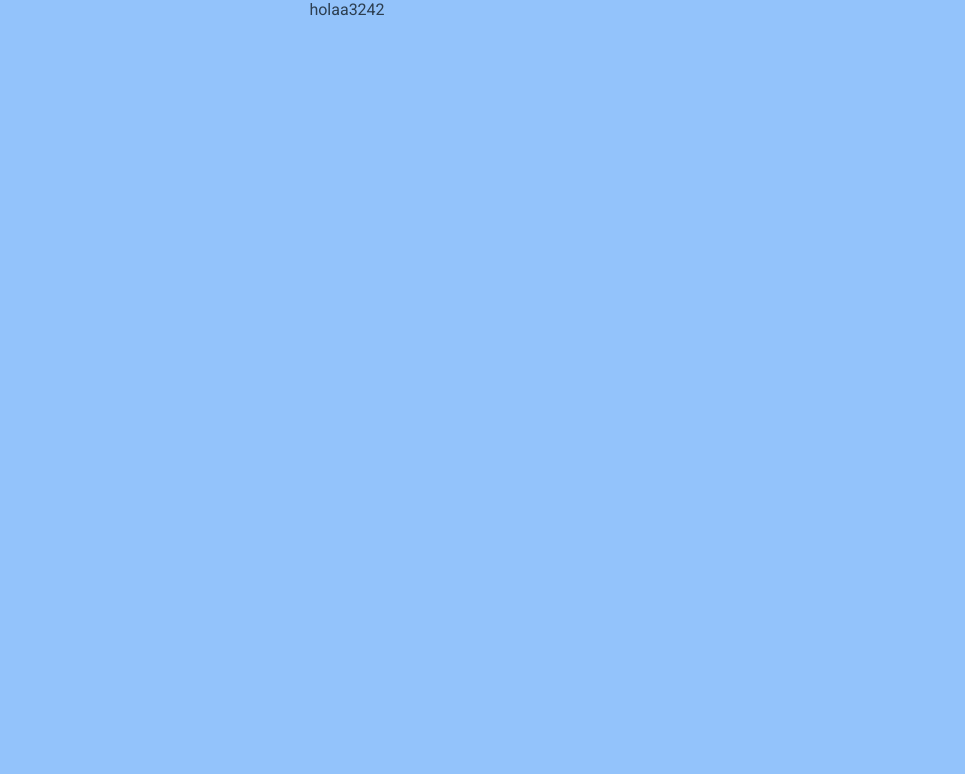
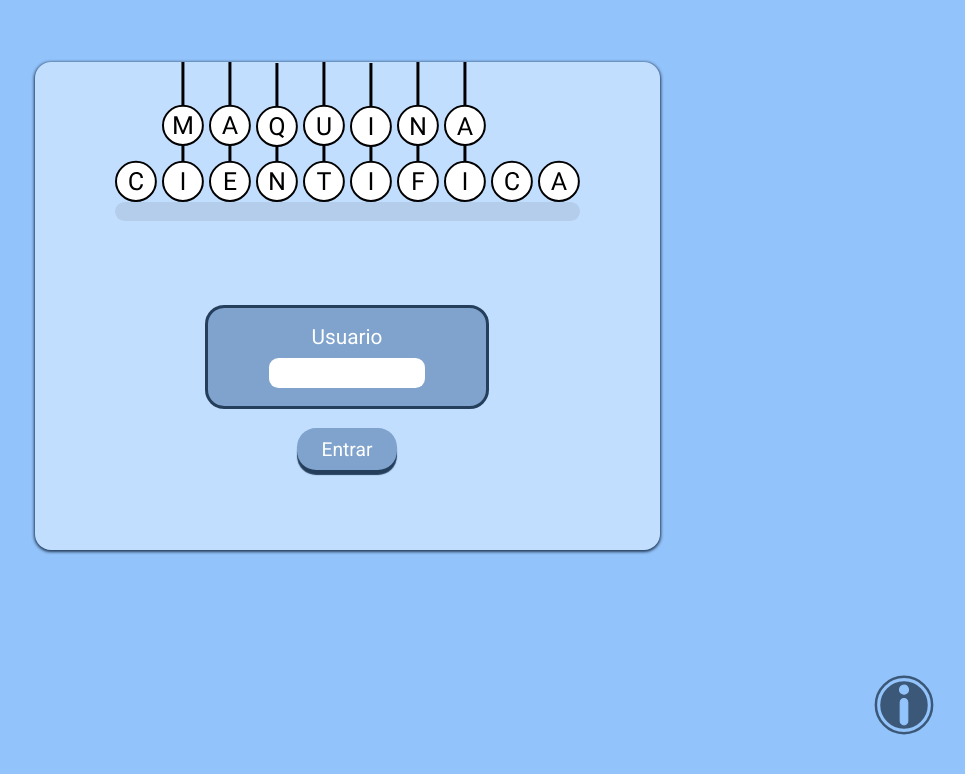
Before and after one commit to juanprog97/ClientMaquinaCientifica, a Vue app: page / in a window 1280 px wide. Shown: the top 774 px of the page, without its empty margins (293-1258 px from the left). Built offline with nearby package versions, Linux system fonts and the light colour scheme.

Commit message:
make info modal

```diff
--- /dev/null
+++ b/src/components/ModalInfo.vue
@@ -0,0 +1,152 @@
+<template>
+  <div id="wrapperModalInfoDetails">
+    <div class="containerModal">
+      <div id="headerContainer">
+        <div name="headerTitle"><p>La Maquina científica</p></div>
+        <button id="closeModal" @click="closeModal()">X</button>
+      </div>
+      <div name="contentModal">
+        <p>
+          Lorem Ipsum is simply dummy text of the printing and typesetting
+          industry. Lorem Ipsum has been the industry's standard dummy text ever
+          since the 1500s, when an unknown printer took a galley of type and
+          scrambled it to make a type specimen book. It has survived not only
+          five centuries, but also the leap into electronic typesetting,
+          remaining essentially unchanged. It was popularised in the 1960s with
+          the release of Letraset sheets containing Lorem Ipsum passages, and
+          more recently with desktop publishing software like Aldus PageMaker
+          including versions of Lorem Ipsum.
+        </p>
+        <label>Créditos</label>
+        <p>Jose Julian Kenji Lopez Takegami - Lider Projecto</p>
+        <p>Jose Julian Kenji Lopez Takegami - Lider Projecto</p>
+        <p>
+          Lorem Ipsum is simply dummy text of the printing and typesetting
+          industry. Lorem Ipsum has been the industry's standard dummy text ever
+          since the 1500s, when an unknown printer took a galley of type and
+          scrambled it to make a type specimen book. It has survived not only
+          five centuries, but also the leap into electronic typesetting,
+          remaining essentially unchanged. It was popularised in the 1960s with
+          the release of Letraset sheets containing Lorem Ipsum passages, and
+          more recently with desktop publishing software like Aldus PageMaker
+          including versions of Lorem Ipsum.
+        </p>
+      </div>
+
+      <div name="optionsModal">
+        <!-- <button @click="closeModal">Cerrar</button> -->
+      </div>
+    </div>
+  </div>
+</template>
+
+<script>
+export default {
+  props: ["infoUser"],
+  data() {
+    return {};
+  },
+  methods: {
+    closeModal() {
+      this.$emit("closeModalInfo");
+    },
+  },
+};
+</script>
+
+<style lang="scss" scoped>
+::-webkit-scrollbar {
+  width: 15px; /* width of the entire scrollbar */
+}
+
+::-webkit-scrollbar-track {
+  background: var(--clr-primary-color-700); /* color of the tracking area */
+}
+
+::-webkit-scrollbar-thumb {
+  background-color: var(--clr-secondary-white); /* color of the scroll thumb */
+  /* roundness of the scroll thumb */
+  border: 3px solid var(--clr-primary-color-700); /* creates padding around scroll thumb */
+}
+#wrapperModalInfoDetails {
+  z-index: 10;
+  background-color: rgba(0, 0, 0, 0.2);
+  width: 100%;
+  position: absolute;
+
+  height: 100%;
+  inset: 0;
+  display: grid;
+  place-items: center;
+
+  .containerModal {
+    background-color: var(--clr-primary-color-200);
+
+    width: 30vw;
+    max-height: 600px;
+    height: auto;
+    border-radius: 20px;
+    display: flex;
+    flex-direction: column;
+    #headerContainer {
+      color: white;
+      background-color: var(--clr-primary-color-700);
+      padding: 1em 0em;
+      display: flex;
+      flex-direction: row;
+      justify-content: end;
+
+      & > [name="headerTitle"] {
+        flex: 1;
+        font-size: 1.2em;
+      }
+      #closeModal {
+        color: white;
+        margin-right: 1em;
+        background-color: var(--clr-primary-color-700);
+        border: none;
+        font-size: 1.2em;
+        cursor: pointer;
+      }
+    }
+    & > [name="contentModal"] {
+      padding: 1.5em 1.2em;
+      color: white;
+      max-height: 400px;
+      display: flex;
+      flex-direction: column;
+      height: auto;
+      overflow-y: auto;
+      label {
+        font-weight: bold;
+        padding: 0.5em;
+        font-size: 1.2em;
+      }
+    }
+    & > div[name="optionsModal"] {
+      display: flex;
+      flex-direction: row;
+      justify-content: center;
+      padding-bottom: 1.5em;
+      padding-top: 0.7em;
+      gap: 2em;
+      button {
+        padding: 0.8em;
+        border-radius: 1em/50%;
+        border: none;
+        color: var(--clr-secondary-white);
+        background-color: var(--clr-primary-color-800);
+        box-shadow: 0px 3px 1px 0px var(--clr-primary-color-700);
+        font-size: clamp(0.7em, 1.5vw, 1.2em);
+        cursor: pointer;
+        transition: 0.15s ease-in background-color;
+
+        &:active {
+          transition: 0.15s ease-out background-color;
+          background-color: var(--clr-primary-color-700);
+        }
+      }
+    }
+  }
+}
+</style>
--- a/src/pages/userLogin.vue
+++ b/src/pages/userLogin.vue
@@ -1,15 +1,160 @@
 <template>
-    <div>
-        holaa3242
+  <div id="wrapperLoginUser">
+    <modal-info v-if="modalInfo" @closeModalInfo="changeModal"></modal-info>
+    <div class="containerLogin">
+      <span class="logo"><logo-image /></span>
+
+      <form class="loginForm" action="">
+        <p for="textUser">Usuario</p>
+        <input id="textUser" type="text" />
+      </form>
+
+      <button id="buttonA">Entrar</button>
     </div>
+    <button class="infoButton" @click="changeModal">
+      <svg
+        width="60"
+        height="60"
+        viewBox="0 0 60 60"
+        fill="none"
+        xmlns="http://www.w3.org/2000/svg"
+      >
+        <path
+          d="M30 4.6871C16.03 4.6871 4.687 16.0301 4.687 30.0001C4.6871 43.9701 16.03 55.3131 30 55.3131C43.97 55.3131 55.313 43.9701 55.313 30.0001C55.313 16.0301 43.97 4.6871 30 4.6871Z"
+          stroke="#3C5878"
+          stroke-width="8.125"
+          stroke-linecap="round"
+          stroke-linejoin="round"
+        />
+        <path
+          fill-rule="evenodd"
+          clip-rule="evenodd"
+          d="M30 4.6871C16.03 4.6871 4.687 16.0301 4.687 30.0001C4.6871 43.9701 16.03 55.3131 30 55.3131C43.97 55.3131 55.313 43.9701 55.313 30.0001C55.313 16.0301 43.97 4.6871 30 4.6871Z"
+          fill="#3C5878"
+          stroke="#93C4FB"
+          stroke-width="3.125"
+        />
+        <path
+          fill-rule="evenodd"
+          clip-rule="evenodd"
+          d="M30.014 10.198C31.242 10.198 32.269 10.63 33.139 11.5C34.009 12.37 34.441 13.41 34.441 14.653C34.441 15.943 34.009 17.039 33.139 17.893C32.269 18.748 31.242 19.166 30.014 19.166C28.803 19.166 27.76 18.734 26.89 17.864C26.02 16.994 25.559 15.912 25.559 14.653C25.559 13.441 26.02 12.415 26.89 11.529C27.76 10.643 28.803 10.198 30.014 10.198V10.198ZM30.014 23.592C31.118 23.592 31.992 23.975 32.676 24.72C33.375 25.451 33.717 26.366 33.717 27.469V45.896C33.717 47 33.375 47.912 32.676 48.674C31.992 49.419 31.118 49.802 30.014 49.802C28.927 49.802 28.023 49.419 27.324 48.674C26.64 47.912 26.283 47 26.283 45.896V27.469C26.283 26.366 26.64 25.451 27.324 24.72C28.023 23.975 28.927 23.592 30.014 23.592V23.592Z"
+          fill="#93C4FB"
+          stroke="#93C4FB"
+          stroke-width="1.25"
+          stroke-linecap="round"
+          stroke-linejoin="round"
+        />
+      </svg>
+    </button>
+  </div>
 </template>
 
 <script>
-    export default {
-
-    }
+import logoImage from "../components/svg/logoImage.vue";
+import ModalInfo from "../components/ModalInfo.vue";
+export default {
+  data() {
+    return {
+      modalInfo: false,
+    };
+  },
+  methods: {
+    changeModal() {
+      this.modalInfo = !this.modalInfo;
+    },
+  },
+  components: {
+    "logo-image": logoImage,
+    "modal-info": ModalInfo,
+  },
+};
 </script>
 
 <style lang="scss" scoped>
+#wrapperLoginUser {
+  display: grid;
+  place-items: center;
+  width: 100%;
+  height: 100vh;
+  background-color: var(--clr-primary-color-400);
+  .containerLogin {
+    display: grid;
+    place-items: center;
+    background-color: var(--clr-primary-color-500);
+    padding: 5em;
+    border-radius: 1em;
+    box-shadow: 0px 1px 3px 1px var(--clr-primary-color-700, 0.2);
 
+    .logo {
+      position: relative;
+      top: -80px;
+    }
+
+    .loginForm {
+      display: flex;
+      flex-direction: column;
+      justify-content: center;
+      background-color: var(--clr-primary-color-600);
+      padding: 0.5em 0.2em;
+      height: auto;
+      border-radius: 1.2em;
+      justify-self: center;
+      width: 17em;
+      border: 3px solid var(--clr-primary-color-700);
+      p:first-child {
+        padding-top: 0.4em;
+      }
+      &:last-child {
+        padding-bottom: 0.2em;
+      }
+      & > input {
+        margin: 0.5em;
+      }
+      p {
+        color: var(--clr-secondary-white);
+        font-size: 1.3em;
+
+        text-align: center;
+      }
+      input {
+        align-self: center;
+        flex-basis: 30px;
+        width: 50%;
+        min-width: 100px;
+        border-radius: 0.5em;
+        border: none;
+        outline: none;
+        padding: 0em 0.5em;
+        font-size: 1.2em;
+      }
+    }
+    #buttonA {
+      align-self: center;
+      margin-top: 1em;
+      width: 100px;
+      background-color: var(--clr-primary-color-600);
+      border: none;
+      padding: 0.5em;
+      border-radius: 1em;
+      color: var(--clr-secondary-white);
+      font-size: 1.2em;
+      cursor: pointer;
+      transition: 0.12s ease-in background-color;
+      box-shadow: 0px 5px 1px 0px var(--clr-primary-color-700);
+      &:active {
+        transition: 0.12s ease-out background-color;
+        background-color: var(--clr-primary-color-700);
+      }
+    }
+  }
+  .infoButton {
+    width: auto;
+    background-color: transparent;
+    border-radius: 50%;
+    border: none;
+    cursor: pointer;
+    justify-self: end;
+    margin-right: 4em;
+  }
+}
 </style>
```
